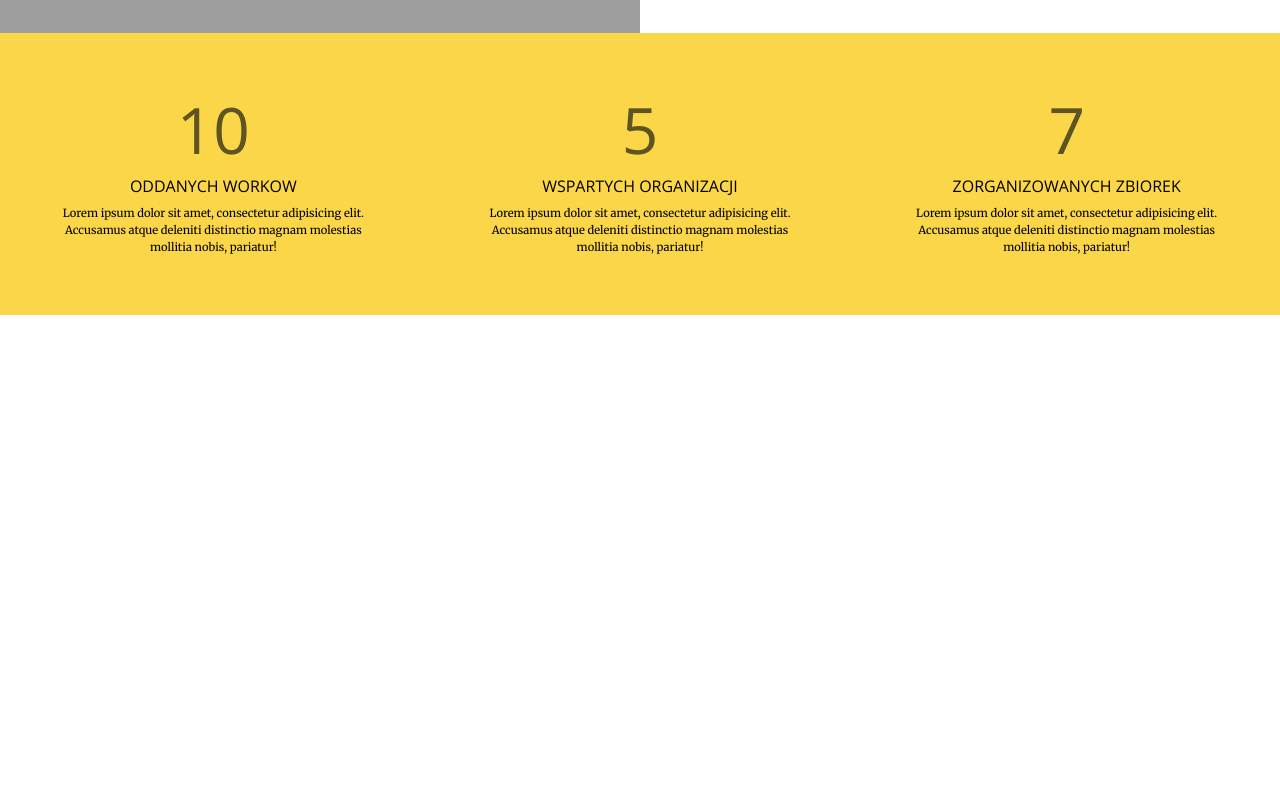
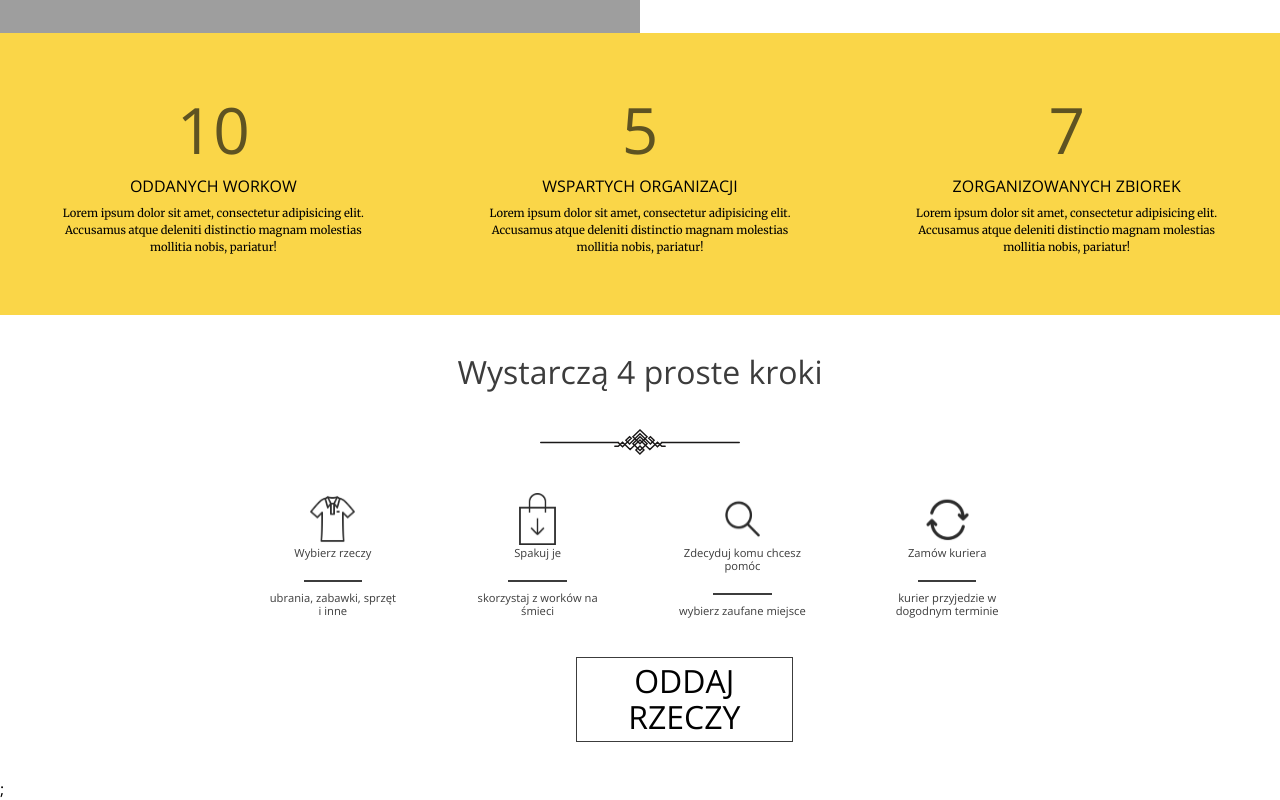
Before and after one commit to astacus777/SwapSpot---Pre-Loved-Items-Exchange, a React (Create React App) app: page /#/ in a window 1280 px wide. Shown: the part 767-1567 px from the top of the page. Before the commit the page ends 1082 px from the top, so only its background shows below. Built offline with nearby package versions, Linux system fonts and the light colour scheme; grey boxes are pictures that could not be loaded.

Commit message:
FourSimpleSteps v1

```diff
--- /dev/null
+++ b/src/components/FourSimpleSteps.js
@@ -0,0 +1,52 @@
+import React from "react";
+import imageSrc from "../assets/Decoration.svg";
+import icon1 from "../assets/Icon-1.svg"
+import icon2 from "../assets/Icon-2.svg"
+import icon3 from "../assets/Icon-3.svg"
+import icon4 from "../assets/Icon-4.svg"
+import '../scss/FourSimpleSteps.scss';
+import { Link as RouterLink } from "react-router-dom";
+
+const FourSimpleSteps = () => {
+    return (
+        <div className="simple-steps-container">
+            <div className="steps-header-container">
+                <p className="steps-header">Wystarczą 4 proste kroki</p>
+                <img className="decoration-img" src={imageSrc} alt="decoration" />
+            </div>
+            <div className="four-steps-container">
+                <div className="card-container">
+                    <img className="four-steps-img" src={icon1} alt=""/>
+                    <p>Wybierz rzeczy</p>
+                    <p className="paragraph-underline"></p>
+                    <p>ubrania, zabawki, sprzęt i inne</p>
+                </div>
+                <div className="card-container">
+                    <img className="four-steps-img" src={icon2} alt=""/>
+                    <p>Spakuj je</p>
+                    <p className="paragraph-underline"></p>
+                    <p>skorzystaj z worków na śmieci</p>
+                </div>
+                <div className="card-container">
+                    <img className="four-steps-img" src={icon3} alt=""/>
+                    <p>Zdecyduj komu chcesz pomóc</p>
+                    <p className="paragraph-underline"></p>
+                    <p>wybierz zaufane miejsce</p>
+                </div>
+                <div className="card-container">
+                    <img className="four-steps-img" src={icon4} alt=""/>
+                    <p>Zamów kuriera</p>
+                    <p className="paragraph-underline"></p>
+                    <p>kurier przyjedzie w dogodnym terminie</p>
+                </div>
+            </div>
+            <div className="steps-button-container">
+                <RouterLink to="/logowanie">
+                <button className="steps-btn">ODDAJ RZECZY</button>
+                </RouterLink>
+            </div>
+
+        </div>
+    )
+}
+export default FourSimpleSteps;
--- a/src/components/Home.js
+++ b/src/components/Home.js
@@ -1,13 +1,15 @@
 import React from "react";
 import HomeHeader from "./HomeHeader";
 import HomeThreeColumns from "./HomeThreeColumns";
+import FourSimpleSteps from "./FourSimpleSteps";
 
 const Home = () => {
     return (
         <div>
             <HomeHeader />
             <HomeThreeColumns />
-            {/* Dodaj inne sekcje komponentu Home */}
+            <FourSimpleSteps />;
+            {/*  inne komponenty*/}
         </div>
     )
 }
--- a/src/components/HomeHeader.js
+++ b/src/components/HomeHeader.js
@@ -18,7 +18,7 @@ const HomeHeader = () => {
                     <p> Oddaj niechciane rzeczy w zaufane ręce</p>
                 </div>
                     <div className="home-header-3">
-                        <img src={imageSrc} alt="Description of image" />
+                        <img src={imageSrc} alt="Decoration" />
                     </div>
                     <div className="home-header-4">
                         <TwoButtons />
--- /dev/null
+++ b/src/scss/FourSimpleSteps.scss
@@ -0,0 +1,69 @@
+@import 'settings/fonts';
+@import 'settings/colors';
+
+.simple-steps-container {
+  display: flex;
+  flex-direction: column;
+  margin: 0;
+  padding: 0;
+  box-sizing: border-box;
+  color: $secondary4-color;
+}
+.steps-header {
+  font-size: 2rem;
+  padding: 3%;
+}
+.decoration-img {
+  width: 50%;
+  max-width: 200px;
+  height: auto;
+}
+.four-steps-img {
+  width: 40%;
+  filter: invert(14%) sepia(7%) saturate(0%) hue-rotate(174deg) brightness(96%) contrast(91%);
+}
+.steps-header-container {
+  display: flex;
+  flex-direction: column;
+  justify-content: center;
+  align-items: center
+}
+.four-steps-container {
+  display: flex;
+  justify-content: center;
+  text-align: center;
+}
+.card-container {
+  width: 10%;
+  font-size: 0.7rem;
+  padding: 3%;
+}
+.paragraph-underline {
+  display: flex;
+  padding: 10px;
+  margin-bottom: 10px;
+  border-bottom: 2px solid $secondary4-color;
+  width: 30%;
+  justify-content: center;
+  align-items: center;
+  margin-left: auto;
+  margin-right: auto;
+  text-align: center;
+}
+.steps-button-container {
+  width: 10%;
+  display: flex;
+  justify-content: center;
+  align-items: center;
+  margin-left: auto;
+  margin-right: auto;
+  text-align: center;
+  margin-bottom: 3%;
+}
+.steps-btn {
+  font-size: 2rem;
+  padding-right: 40%;
+  padding-left: 40%;
+  border: 1px solid $secondary4-color;
+
+}
```
